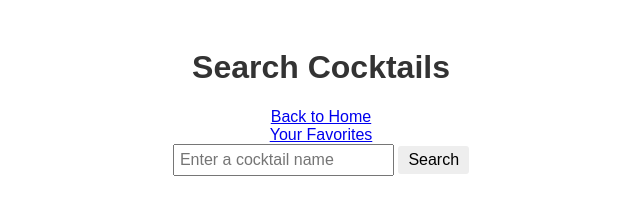
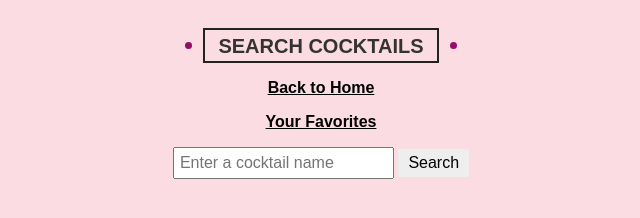
Before and after one commit to T0rnik3/AlcoholShop, a plain HTML site: page search.html in a window 1280 px wide. Shown: the whole page, without its empty margins (319-959 px from the left). Drawn offline with Linux system fonts and the light colour scheme.

Commit message:
style search.html

```diff
--- a/search.html
+++ b/search.html
@@ -8,10 +8,17 @@
     </head>
 
     <body>
-        <h1>Search Cocktails</h1>
-        <a href="index.html" class="back-link">Back to Home</a>
-        <br>
-        <a href="favorites.html" class="favorites-link">Your Favorites</a>
+        <div class="heading">
+            <h1>Search Cocktails</h1>
+        </div>
+
+        <p class="link">
+            <a href="index.html" class="back-link">Back to Home</a>
+        </p>
+        <p class="link">
+            <a href="favorites.html" class="favorites-link">Your Favorites</a>
+        </p>
+
         <div class="search-container">
             <input type="text" class="search-input" placeholder="Enter a cocktail name">
             <button class="search-button">Search</button>
--- a/styles/search.css
+++ b/styles/search.css
@@ -2,10 +2,95 @@ body {
     font-family: Arial, sans-serif;
     text-align: center;
     padding: 20px;
+    background-color: #FBDCE2;
+}
+
+a {
+    text-decoration: none;
+    font-weight: bold;
+    color: rgb(89, 12, 88);
+}
+
+.heading h1 {
+    position: relative;
+    font-size: 20px;
+    font-weight: 700;
+    letter-spacing: 0px;
+    text-transform: uppercase;
+    width: 210px;
+    text-align: center;
+    margin: auto;
+    white-space: nowrap;
+    border: 2px solid #222;
+    padding: 5px 11px 3px 11px;
+}
+
+.heading h1:hover {
+    position: relative;
+    font-size: 20px;
+    font-weight: bold;
+    background-color: #9EA3B0;
+    color: white;
+    transition: .3s ease;
+    cursor: pointer;
+    letter-spacing: 0px;
+    text-transform: uppercase;
+    width: 210px;
+    text-align: center;
+    margin: auto;
+    white-space: nowrap;
+    border: 2px solid #e0a6a6;
+    padding: 5px 11px 3px 11px;
+}
+
+.heading h1:before,
+.heading h1:after {
+    background-color: #940d69;
+    position: absolute;
+    content: '';
+    height: 7px;
+
+    width: 7px;
+    border-radius: 20px;
+    bottom: 12px;
+}
+
+.heading h1:before {
+    left: -20px;
+}
+
+.heading h1:after {
+    right: -20px;
+}
+
+h1:before,
+h1:after {
+    background-color: #9EA3B0;
 }
 
 h1 {
     color: #333;
+}
+
+.link a {
+    color: #000;
+    font-weight: bold;
+    font-style: inherit;
+    text-decoration: underline;
+}
+
+.link a:hover {
+    box-shadow: inset 0 -1.125em 0 #9EA3B0;
+    color: #000;
+    transition: .3s ease;
+}
+
+.link a:focus {
+    background: #fff;
+    outline: none;
+    background: #ff6407;
+    color: #fff;
+    box-shadow: 10px 10px 24px rgba(0, 0, 0, 0.2);
 }
 
 .search-container {
@@ -37,6 +122,19 @@ h1 {
     margin: 10px;
     padding: 10px;
     border: 1px solid #ddd;
+    background-color: #f4e4ef;
+    border-radius: 10px;
+    box-shadow: 10px 2px 5px rgba(0, 0, 0, 0.1);
+    cursor: pointer;
+}
+
+.cocktail-card:hover {
+    width: 200px;
+    margin: 10px;
+    padding: 10px;
+    border: 1px solid #4e0c3b;
+    background-color: #ef93d2;
+    transition: .3s ease;
     border-radius: 5px;
     box-shadow: 0 2px 5px rgba(0, 0, 0, 0.1);
     cursor: pointer;
```
Also changed, not shown: images/README/frontpage.png (added), 1 other file.
